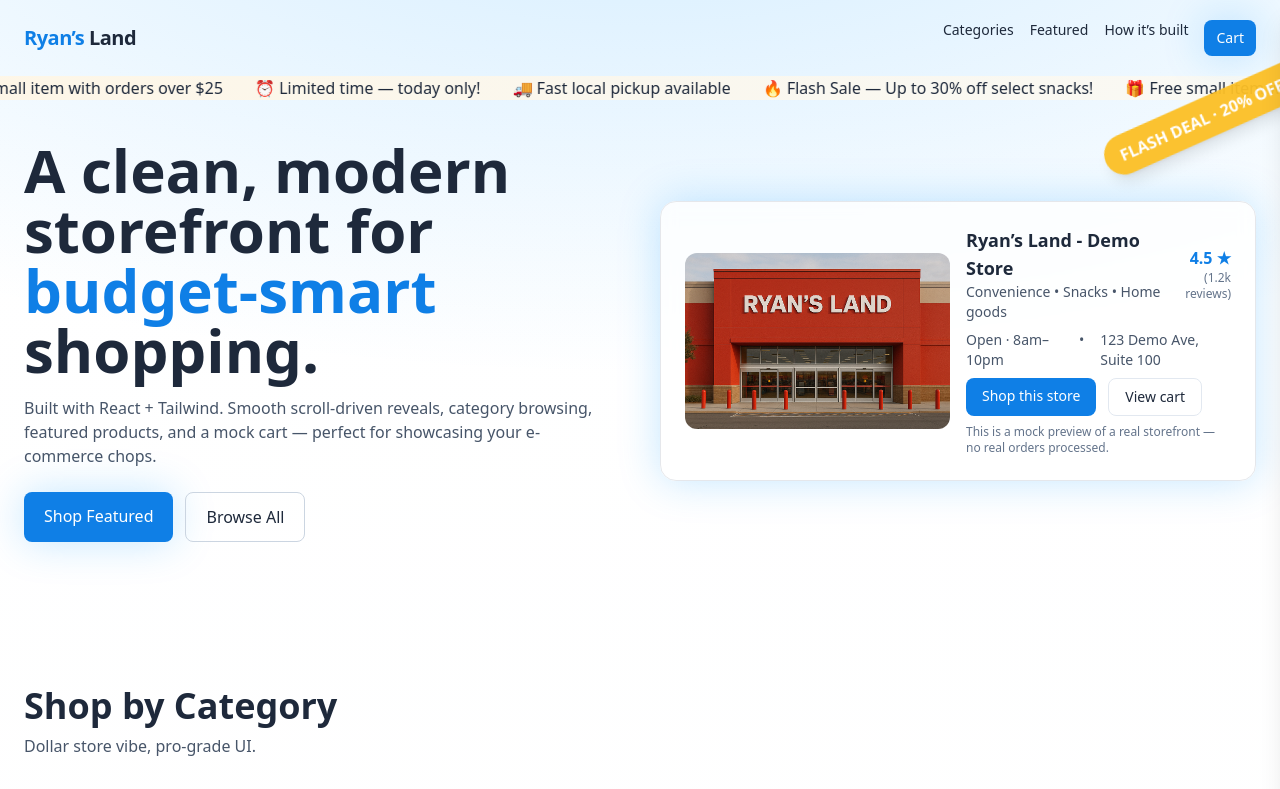
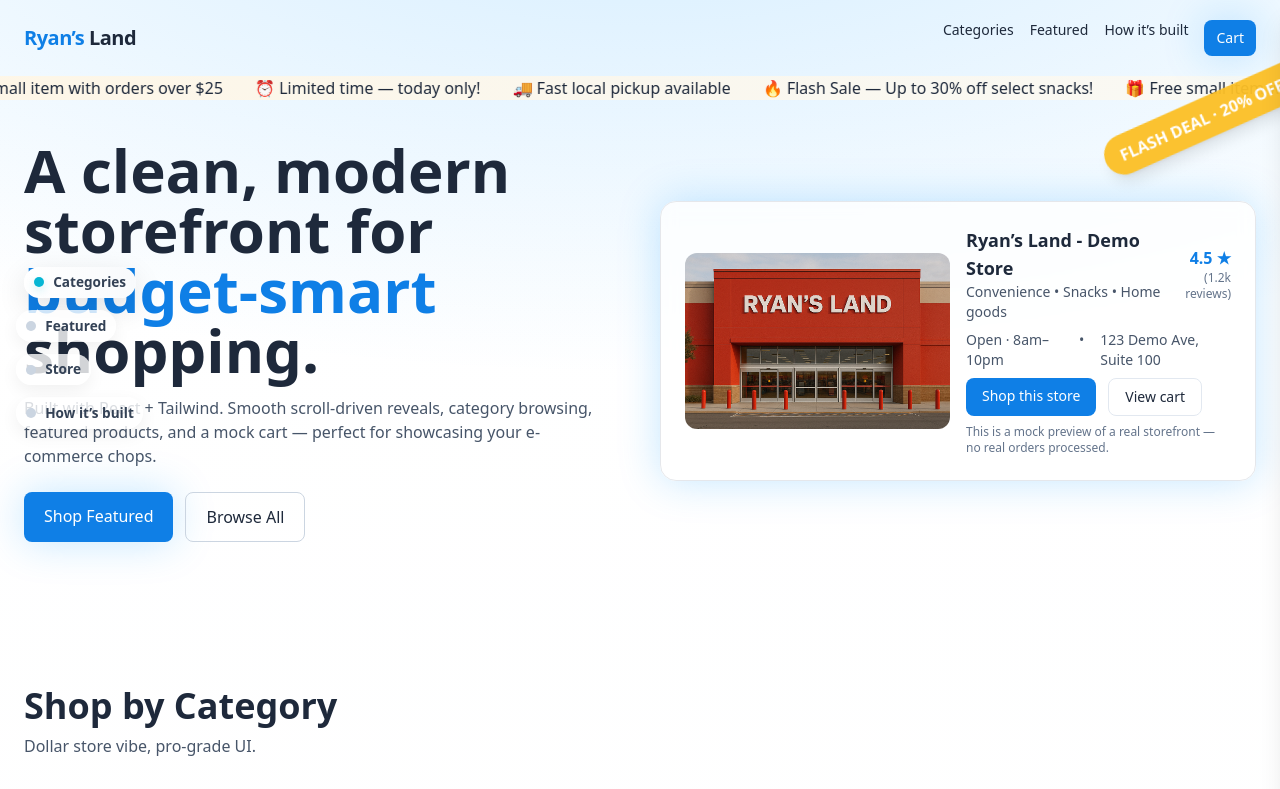
Before and after one commit to redavi19-asu/Land-of-shopping, a React (Vite) app in the folder ryans-land/: page / in a window 1280 px wide. Shown: the top 789 px of the page. Built offline with nearby package versions, Linux system fonts and the light colour scheme.

Commit message:
feat(ui): add left-side scrolly navigation with active highlight

```diff
--- a/ryans-land/src/App.jsx
+++ b/ryans-land/src/App.jsx
@@ -1,5 +1,6 @@
 import { useEffect, useMemo, useRef, useState } from "react";
 import Hero from "./components/Hero.jsx";
+import LeftScrolly from "./components/LeftScrolly.jsx";
 import CategoryCard from "./components/CategoryCard.jsx";
 import ProductCard from "./components/ProductCard.jsx";
 import ScrollySection from "./components/ScrollySection.jsx";
@@ -152,6 +153,7 @@ export default function App() {
 
   return (
     <>
+      <LeftScrolly />
       <Hero onShopClick={scrollToCategories} onCartOpen={()=>setOpenCart(true)} />
 
       <section id="categories" ref={categoriesRef} className="max-w-7xl mx-auto px-6 py-16">
--- /dev/null
+++ b/ryans-land/src/components/LeftScrolly.jsx
@@ -0,0 +1,39 @@
+import { useEffect, useState } from 'react';
+
+export default function LeftScrolly() {
+  const items = [
+    { id: 'categories', label: 'Categories' },
+    { id: 'featured', label: 'Featured' },
+    { id: 'store', label: 'Store' },
+    { id: 'story', label: 'How it’s built' },
+  ];
+
+  const [active, setActive] = useState(items[0].id);
+
+  useEffect(() => {
+    const els = items.map(i => document.getElementById(i.id)).filter(Boolean);
+    const io = new IntersectionObserver((entries) => {
+      entries.forEach(e => {
+        if (e.isIntersecting) setActive(e.target.id);
+      });
+    }, { threshold: 0.45 });
+    els.forEach(el => io.observe(el));
+    return () => io.disconnect();
+  }, []);
+
+  return (
+    <aside className="left-scrolly hidden md:flex flex-col items-start gap-3 fixed top-1/3 left-6 z-40">
+      {items.map(it => (
+        <button
+          key={it.id}
+          className={`left-scrolly__item ${active === it.id ? 'active' : ''}`}
+          onClick={() => document.getElementById(it.id)?.scrollIntoView({ behavior: 'smooth', block: 'start' })}
+          aria-current={active === it.id}
+        >
+          <span className="dot" aria-hidden />
+          <span className="label">{it.label}</span>
+        </button>
+      ))}
+    </aside>
+  );
+}
--- a/ryans-land/src/index.css
+++ b/ryans-land/src/index.css
@@ -34,3 +34,15 @@ body { @apply bg-gradient-to-b from-white to-slate-50; }
 /* subtle sparkle for liveliness */
 .sparkle { position: absolute; inset: auto; width: 10px; height: 10px; border-radius: 50%; background: radial-gradient(circle at 30% 30%, #fff, #ffd700 40%, transparent 60%); filter: drop-shadow(0 2px 6px rgba(0,0,0,0.12)); animation: sparkle 1.8s linear infinite; }
 @keyframes sparkle { 0% { transform: translateY(0) scale(.6); opacity: .9 } 50% { transform: translateY(-8px) scale(1.1); opacity: .6 } 100% { transform: translateY(0) scale(.6); opacity: .9 } }
+
+/* Left scrolly navigation */
+.left-scrolly__item { display:flex; align-items:center; gap:.6rem; background: rgba(255,255,255,0.8); padding: .35rem .6rem; border-radius: 9999px; box-shadow: 0 6px 18px rgba(2,6,23,0.06); color: #334155; transform: translateX(-8px); transition: transform .32s cubic-bezier(.2,.9,.2,1), box-shadow .2s, background .2s; }
+.left-scrolly__item .dot { width:10px; height:10px; border-radius:50%; background: #CBD5E1; display:inline-block; flex-shrink:0; }
+.left-scrolly__item .label { font-weight:600; font-size:0.85rem; }
+.left-scrolly__item.active { transform: translateX(0); background: linear-gradient(90deg,#fff,#f8fafc); box-shadow: 0 10px 30px rgba(2,6,23,0.12); }
+.left-scrolly__item.active .dot { background: #06b6d4; box-shadow:0 4px 10px rgba(6,182,212,0.2); }
+.left-scrolly { pointer-events:auto }
+
+@media (prefers-reduced-motion: reduce) {
+  .promo-marquee__track, .sale-banner.fly, .left-scrolly__item { animation: none !important; transition: none !important; }
+}
```
